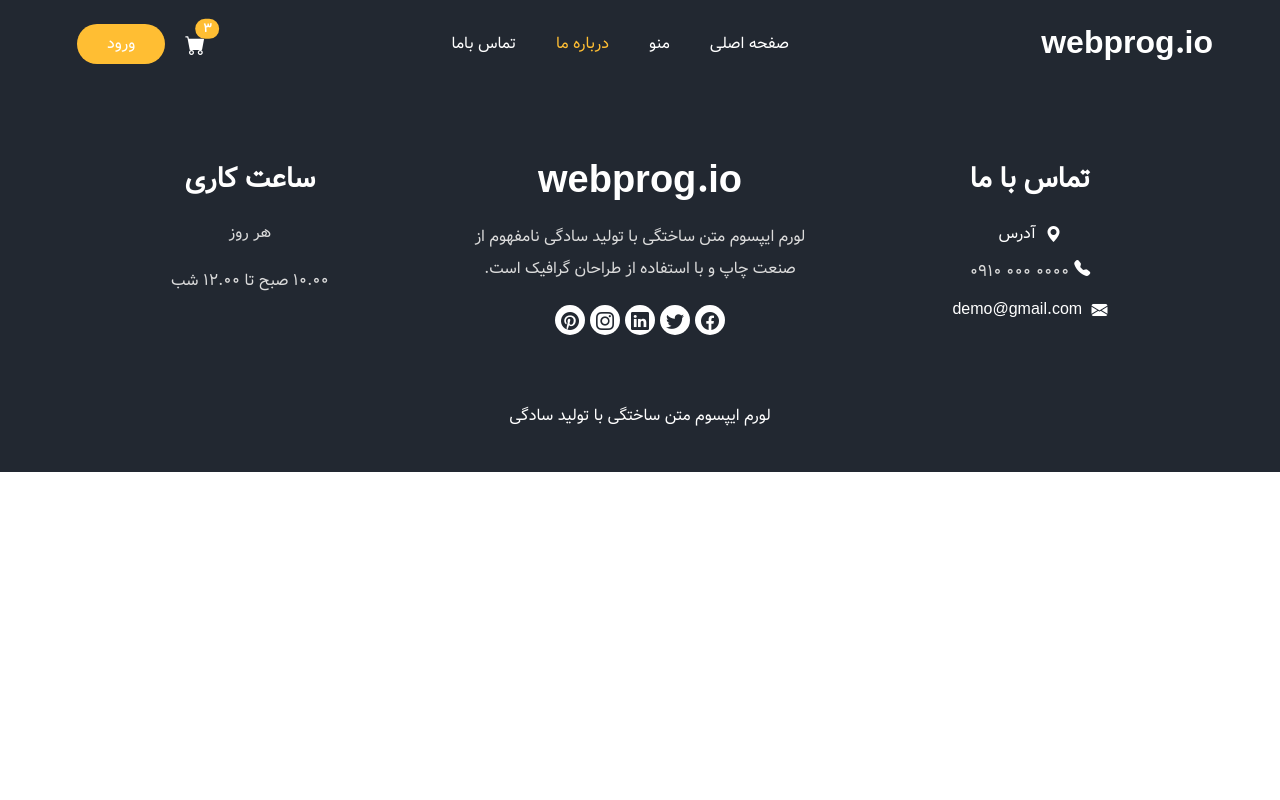
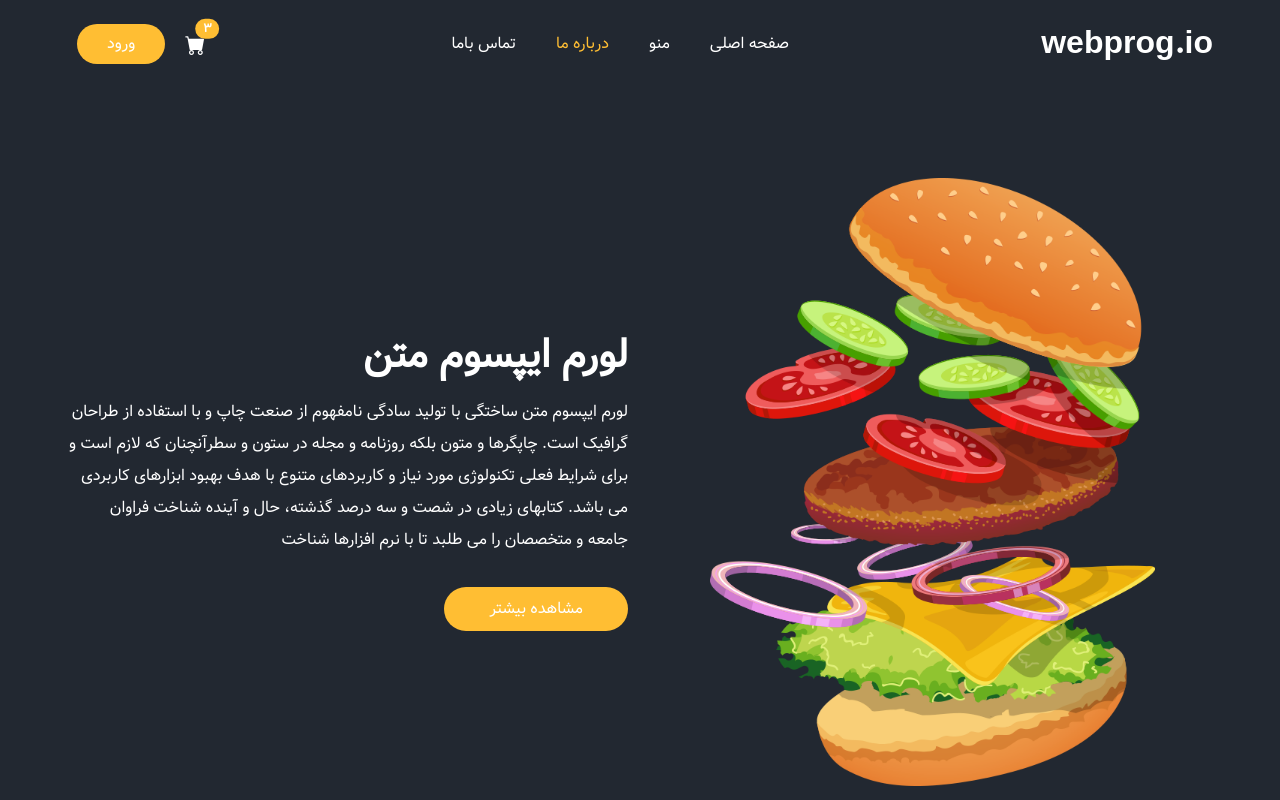
Before and after one commit to reza-ak/Fast-food, a Nuxt app in the folder frontend/: page /about-us in a window 1280 px wide. Shown: the top 800 px of the page. Built offline with nearby package versions, Linux system fonts and the light colour scheme.

Commit message:
Create about-us and contact-us pages

```diff
--- /dev/null
+++ b/frontend/pages/about-us.vue
@@ -0,0 +1,3 @@
+<template>
+  <AboutUs />
+</template>
--- /dev/null
+++ b/frontend/pages/contact-us.vue
@@ -0,0 +1,3 @@
+<template>
+  <ContactUs />
+</template>
```
